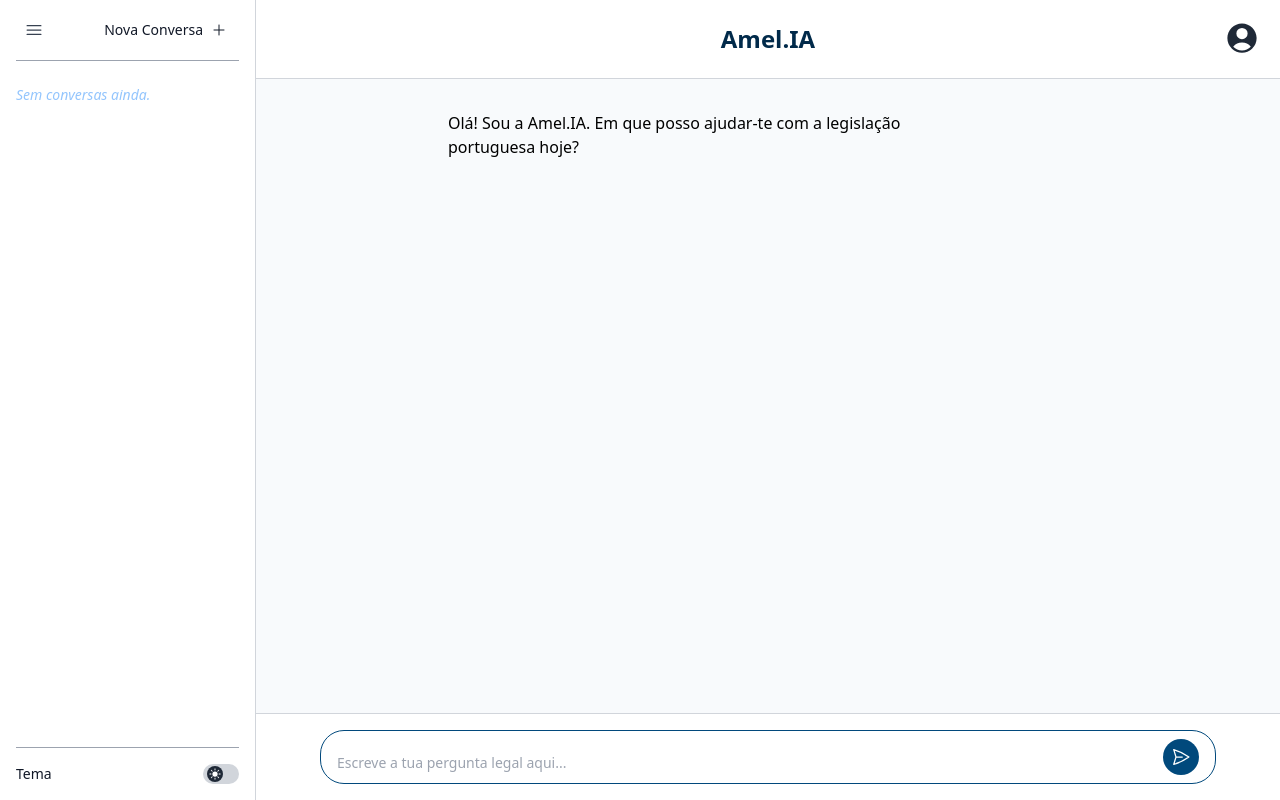
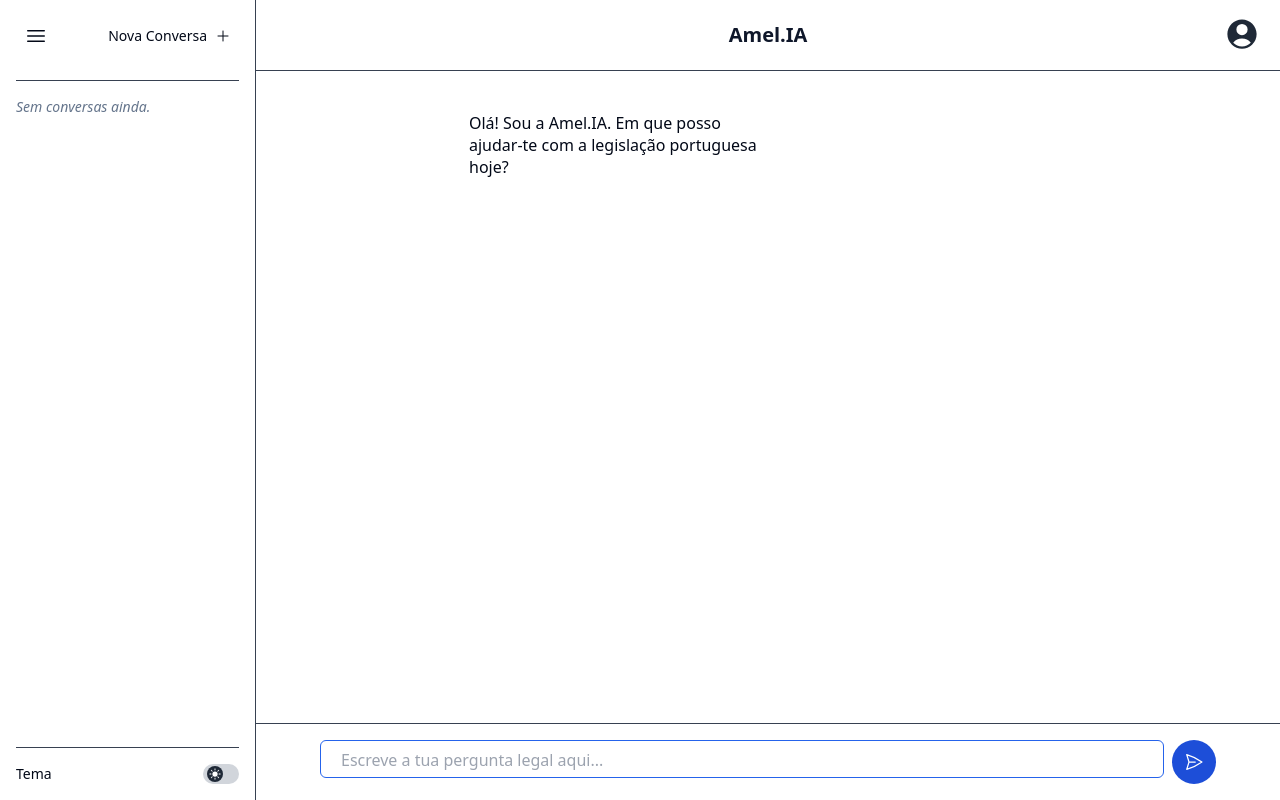
Before and after one commit to DiogoR23/Portuguese-Legal-Assistant, a React (Vite) app in the folder frontend/: page /chat in a window 1280 px wide. Built offline with nearby package versions, Linux system fonts and the light colour scheme.

Commit message:
Change the ChatPage design

```diff
--- a/frontend/src/pages/ChatPage.jsx
+++ b/frontend/src/pages/ChatPage.jsx
@@ -1,4 +1,4 @@
-import React, { useState, useEffect, useRef } from 'react';
+import React, { useState, useRef, useEffect } from 'react';
 import {
   Bars3Icon,
   PlusIcon,
@@ -10,7 +10,6 @@ import ThemeToggle from '@/components/ThemeToggle';
 
 const ChatPage = () => {
   const navigate = useNavigate();
-
   const [messages, setMessages] = useState([
     {
       role: 'assistant',
@@ -19,9 +18,7 @@ const ChatPage = () => {
   ]);
   const [input, setInput] = useState('');
   const [sidebarOpen, setSidebarOpen] = useState(true);
-
   const textareaRef = useRef(null);
-  const messagesEndRef = useRef(null);
 
   const handleSubmit = (e) => {
     e.preventDefault();
@@ -41,96 +38,102 @@ const ChatPage = () => {
     setInput('');
   };
 
-  const handleKeyDown = (e) => {
-    if (e.key === 'Enter' && !e.shiftKey) {
-      e.preventDefault();
-      handleSubmit(e);
-    }
-  };
+  useEffect(() => {
+    const textarea = textareaRef.current;
+    const lineHeight = parseInt(getComputedStyle(textarea).lineHeight);
+    const maxRows = 5;
+    const maxHeight = lineHeight * maxRows;
+
+    textarea.style.height = 'auto';
+    const newHeight = Math.min(textarea.scrollHeight, maxHeight);
+    textarea.style.height = `${newHeight}px`;
+    textarea.style.overflowY = textarea.scrollHeight > maxHeight ? 'auto' : 'hidden';
+  }, [input]);
+
+const messagesEndRef = useRef(null);
 
 useEffect(() => {
-    const el = textareaRef.current;
-    if (el) {
-      el.style.height = 'auto';
-      el.style.height = `${Math.min(el.scrollHeight, 200)}px`;
+  if (messagesEndRef.current) {
+    messagesEndRef.current.scrollIntoView({behavior: 'smooth'});
   }
-  }, [input]);
-
-  useEffect(() => {
-    messagesEndRef.current?.scrollIntoView({ behavior: 'smooth' });
 }, [messages]);
 
   return (
-    <div className="min-h-screen flex bg-[#F8FAFC] dark:bg-[#1f1f1f] text-gray-900 dark:text-white transition-colors duration-300">
+    <div className="h-screen overflow-hiden flex bg-background dark:bg-[#2a2a2a] text-foreground transition-colors duration-300">
       {/* Sidebar */}
       <aside
-        className={`transition-all duration-300 ease-in-out ${
+        className={`border-r border-gray-700 transition-all duration-300 ease-in-out ${
           sidebarOpen ? 'w-64' : 'w-0'
-        } overflow-hidden bg-white dark:bg-[#1a1a1a] border-r border-gray-300 dark:border-gray-700 flex flex-col`}
+        } overflow-hidden bg-background dark:bg-[#2A2A30]`}
       >
-        <div className="flex items-center justify-between px-4 py-3">
+        <div className="h-full flex flex-col p-4">
+          <div className="flex items-center justify-between mb-4">
             <button
               onClick={() => setSidebarOpen(!sidebarOpen)}
               className="p-2 rounded-full hover:bg-gray-200 dark:hover:bg-gray-700 transition"
             >
-            <Bars3Icon className="h-5 w-5 text-gray-700 dark:text-gray-300" />
+              <Bars3Icon className="h-6 w-6" />
             </button>
             <button
-            className="flex items-center gap-2 text-sm font-medium text-gray-900 dark:text-white px-3 py-1 hover:bg-gray-200 dark:hover:bg-gray-700 rounded transition"
+              onClick={() => navigate(0)}
+              className="flex items-center gap-2 text-sm font-medium hover:bg-gray-200 dark:hover:bg-gray-700 p-2 rounded transition"
             >
-            <span>Nova Conversa</span>
+              Nova Conversa
               <PlusIcon className="h-4 w-4" />
             </button>
           </div>
-        <hr className="mx-4 border-gray-400 dark:border-gray-700" />
 
-        <div className="flex-1 px-4 py-6 text-sm italic text-blue-300 dark:text-blue-200">
-          Sem conversas ainda.
+          <hr className="border-gray-700 mb-4 mt-2" />
+          <p className="italic text-sm text-muted-foreground">Sem conversas ainda.</p>
+
+          <div className="mt-auto pt-6">
+            <hr className="border-gray-700 mb-4" />
+            <div className="flex items-center justify-between">
+              <span className="text-sm font-medium">Tema</span>
+              <ThemeToggle />
             </div>
-
-        <div className="mt-auto px-4 pb-4">
-          <hr className="border-gray-400 dark:border-gray-700 mb-4" />
-          <div className="flex items-center justify-between">
-            <div className="flex items-center gap-2">
-              <span className="text-sm font-medium">Tema</span>
-            </div>
-            <ThemeToggle />
           </div>
         </div>
       </aside>
 
-      {/* Main Content */}
-      <div className="flex-1 flex flex-col">
-        {/* Header */}
-        <header className="flex items-center justify-between p-4 border-b border-gray-300 dark:border-gray-700 bg-white dark:bg-[#1f1f1f]">
-          <div className="w-1/3 flex items-center">
+      {/* Botão para mostrar a sidebar quando está oculta */}
       {!sidebarOpen && (
         <button
           onClick={() => setSidebarOpen(true)}
-                className="p-2 rounded-full hover:bg-gray-200 dark:hover:bg-gray-700 transition"
+          className="fixed top-4 left-4 z-50 p-2 rounded-full hover:bg-gray-300 dark:hover:bg-gray-600 transition"
         >
-                <Bars3Icon className="h-6 w-6 text-gray-800 dark:text-gray-200" />
+          <Bars3Icon className="h-6 w-6" />
         </button>
       )}
-          </div>
-          <div className="w-1/3 text-center">
-            <h1 className="text-2xl font-bold text-[#012A4A] dark:text-white">Amel.IA</h1>
-          </div>
-          <div className="w-1/3 flex justify-end">
+
+      {/* Main */}
+      <div className="flex-1 flex flex-col">
+        {/* Header */}
+        <header className="flex items-center justify-between px-4 py-3 border-b border-gray-700 bg-background dark:bg-[#2a2a2a]">
+          <div className="flex-1" />
+          <h1 className="text-xl font-bold text-center text-primary flex-1">Amel.IA</h1>
+          <div className="flex justify-end flex-1">
             <UserMenu />
           </div>
         </header>
 
-        {/* Chat Area */}
-        <main className="flex-1 overflow-y-auto px-4 py-6 flex flex-col items-center bg-[#F8FAFC] dark:bg-[#1f1f1f]">
-          <div className="w-full max-w-2xl flex flex-col gap-4">
+        {/* Área de Chat */}
+        <main className="flex-1 bg-background dark:bg-[#2a2a2a] overflow-hidden">
+          <div className="h-full px-4 py-6 flex justify-center">
+            <div
+              className="w-full max-w-2xl flex flex-col gap-4 overflow-y-auto rounded-md border border-transparent px-5 py-2 text-foreground bg-transparent leading-snug scrollbar-thin scrollbar-thumb-neutral-600 scrollbar-track-transparent"
+              style={{
+                maxHeight: 'calc(100vh - 172px)',
+                overflowY: 'auto',
+              }}
+            >
               {messages.map((msg, idx) => (
                 <div
                   key={idx}
-                className={`whitespace-pre-wrap break-words max-w-[80%] rounded-lg px-4 py-2 ${
+                  className={`whitespace-pre-wrap break-words px-4 py-2 rounded-md max-w-xs ${
                     msg.role === 'user'
-                    ? 'bg-[#01497C] dark:bg-[#2A6F97] text-white self-end text-right shadow-md'
-                    : 'text-black dark:text-white self-start text-left'
+                      ? 'bg-blue-700 text-white self-end'
+                      : 'text-foreground self-start'
                   }`}
                 >
                   {msg.content}
@@ -138,15 +141,20 @@ const ChatPage = () => {
               ))}
               <div ref={messagesEndRef} />
             </div>
+          </div>
         </main>
 
         {/* Input */}
-        <form onSubmit={handleSubmit} className="px-4 py-4 border-t border-gray-300 dark:border-gray-700 bg-white dark:bg-[#1f1f1f]">
+        <form
+          onSubmit={handleSubmit}
+          className="px-4 py-4 border-t border-gray-700 bg-background dark:bg-[#2a2a2a]"
+        >
           <div className="max-w-4xl mx-auto flex items-end gap-2">
-            <div className="flex-1">
-              <div className="flex items-end bg-transparent border border-[#01497C] dark:border-[#2A6F97] rounded-3xl px-4 py-2 focus-within:ring-2 focus-within:ring-[#01497C] dark:focus-within:ring-[#2A6F97] transition">
+            <div className="flex-1 relative">
               <textarea
+                ref={textareaRef}
                 rows={1}
+                placeholder="Escreve a tua pergunta legal aqui..."
                 value={input}
                 onChange={(e) => setInput(e.target.value)}
                 onKeyDown={(e) => {
@@ -155,21 +163,19 @@ const ChatPage = () => {
                     handleSubmit(e);
                   }
                 }}
-                  placeholder="Escreve a tua pergunta legal aqui..."
-                  className="w-full resize-none bg-transparent text-white dark:text-white text-sm placeholder-gray-400 focus:outline-none max-h-[200px] overflow-y-auto scrollbar-thin scrollbar-thumb-gray-600 scrollbar-track-transparent"
+                className="w-full resize-none rounded-md border border-blue-600 px-5 py-2 text-foreground bg-transparent focus:outline-none focus:ring-2 focus:ring-blue-600 leading-snug scrollbar-thin scrollbar-thumb-neutral-600 scrollbar-track-transparent"
                 style={{
-                    lineHeight: '1.5rem',
-                    maxHeight: '10rem',
+                  maxHeight: '8.5rem',
+                  overflowY: 'auto',
                 }}
               />
+            </div>
             <button
               type="submit"
-                  className="ml-2 bg-[#01497C] hover:bg-[#2A6F97] text-white p-2 rounded-full flex items-center justify-center transition"
+              className="bg-blue-700 hover:bg-blue-600 text-white rounded-full p-3 transition"
             >
               <PaperAirplaneIcon className="h-5 w-5" />
             </button>
-              </div>
-            </div>
           </div>
         </form>
       </div>
```
Lines whose indentation alone changed are shown as unchanged.
